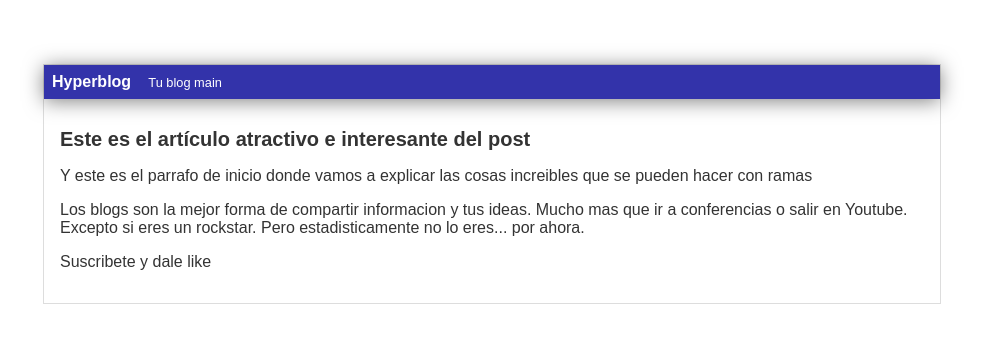
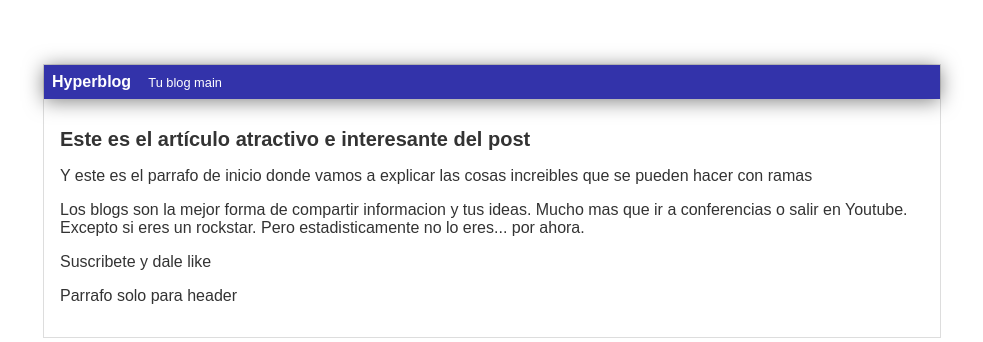
Before and after one commit to oscarmaciasc/Hyperblog, a plain HTML site: page index.html in a window 1280 px wide. Shown: the whole page, without its empty margins (148-1131 px from the left). Drawn offline with Linux system fonts and the light colour scheme.

Commit message:
Paragraph added on header branch

```diff
--- a/index.html
+++ b/index.html
@@ -20,6 +20,7 @@
             <p>Y este es el parrafo de inicio donde vamos a explicar las cosas increibles que se pueden hacer con ramas</p>
             <p>Los blogs son la mejor forma de compartir informacion y tus ideas. Mucho mas que ir a conferencias o salir en Youtube. Excepto si eres un rockstar. Pero estadisticamente no lo eres... por ahora.</p>
             <p>Suscribete y dale like</p>
+            <p>Parrafo solo para header</p>
         </div>
     </div>
 </body>
```
